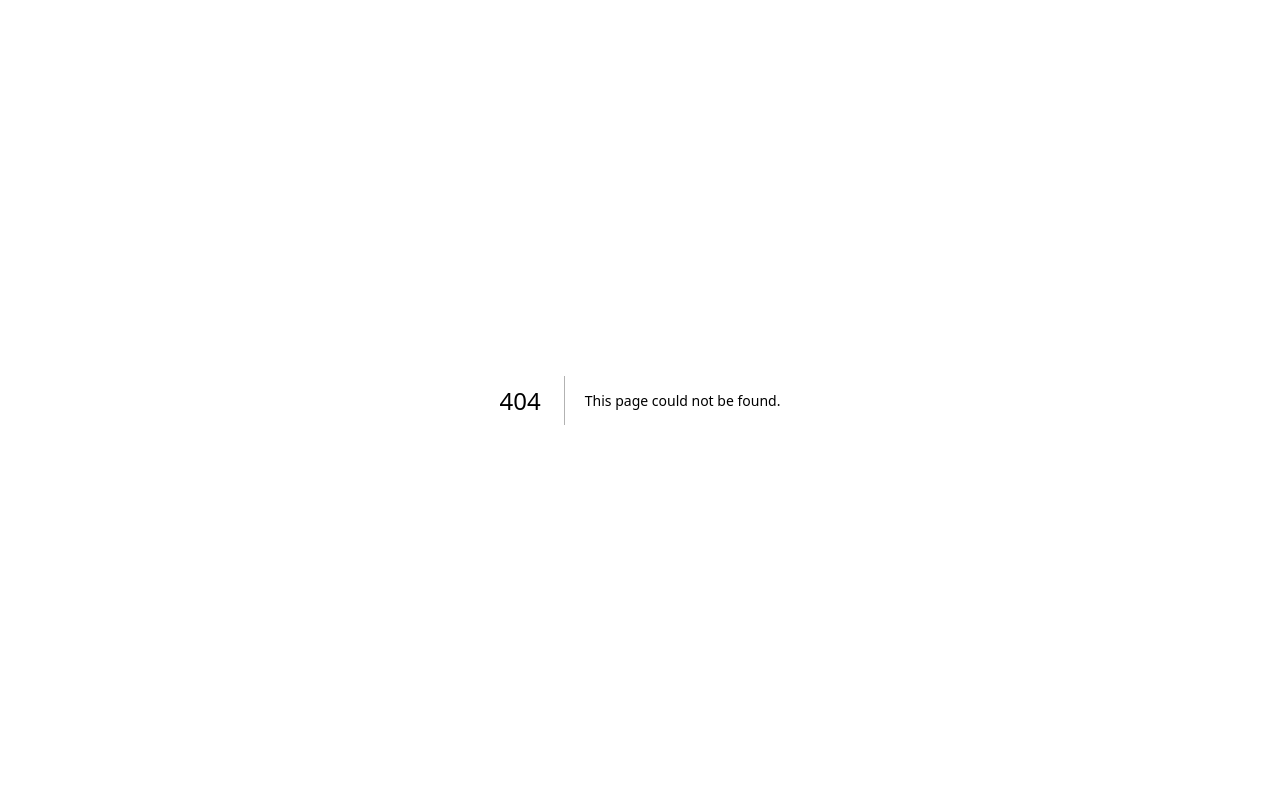
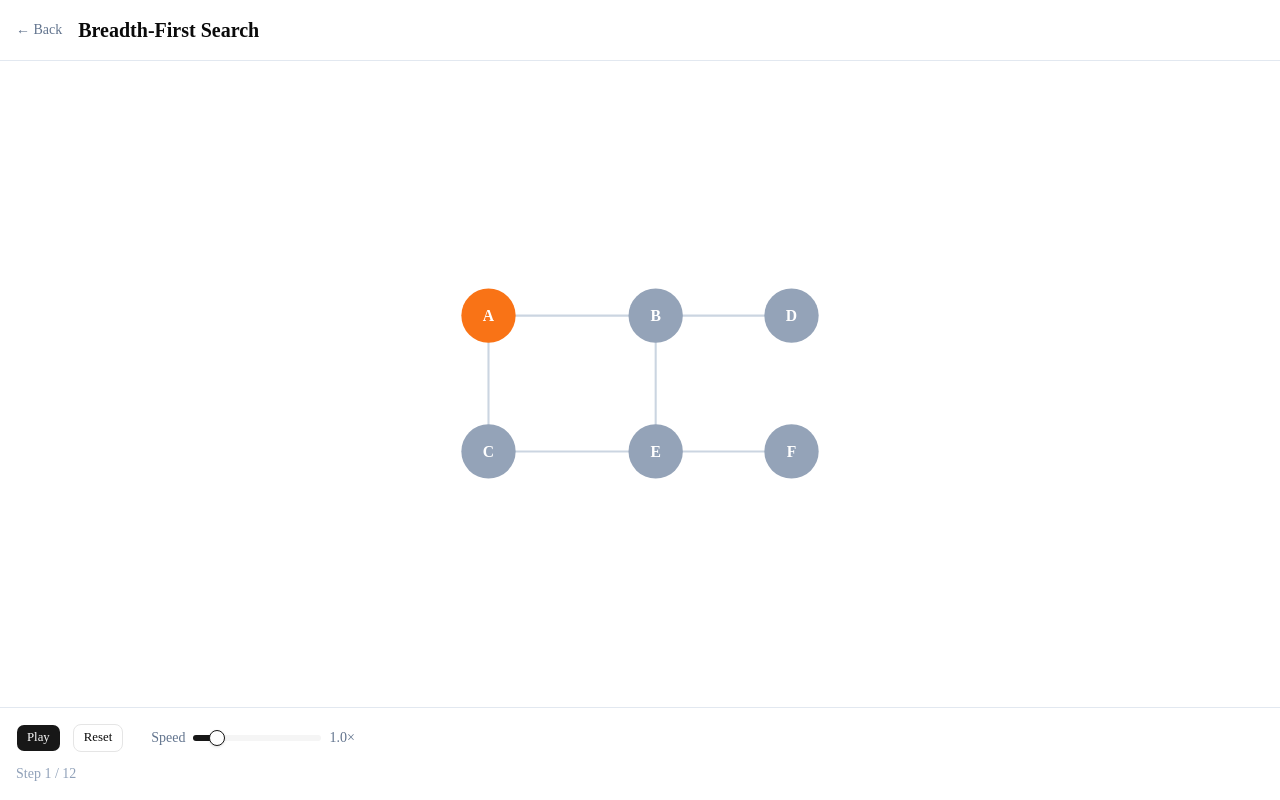
Before and after one commit to omarchouman/data-structures-and-algorithms, a Next.js app in the folder visualizer/: page /graph/bfs in a window 1280 px wide. Before the commit this address had no page. Built offline with nearby package versions, Linux system fonts and the light colour scheme.

Commit message:
[Addition] DSA Visualizer — Graph visualizer pages

```diff
--- /dev/null
+++ b/visualizer/app/graph/[algorithm]/page.tsx
@@ -0,0 +1,46 @@
+"use client";
+import { useParams } from "next/navigation";
+import Link from "next/link";
+import { useMemo } from "react";
+import { useAnimationPlayer } from "@/components/player/useAnimationPlayer";
+import { AnimationPlayer } from "@/components/player/AnimationPlayer";
+import { GraphVisualizer } from "@/components/visualizers/GraphVisualizer";
+import { generateBFSSteps, SAMPLE_GRAPH } from "@/lib/algorithms/graph/bfs";
+import { generateDFSSteps } from "@/lib/algorithms/graph/dfs";
+import { GraphStep } from "@/lib/types";
+
+const ALGORITHMS: Record<string, { label: string; generate: () => GraphStep[] }> = {
+  bfs: { label: "Breadth-First Search", generate: () => generateBFSSteps(SAMPLE_GRAPH, "A") },
+  dfs: { label: "Depth-First Search",   generate: () => generateDFSSteps(SAMPLE_GRAPH, "A") },
+};
+
+export default function GraphPage() {
+  const { algorithm } = useParams<{ algorithm: string }>();
+  const config = ALGORITHMS[algorithm];
+  const steps = useMemo(() => config?.generate() ?? [], [algorithm]);
+  const player = useAnimationPlayer(steps);
+
+  if (!config) return <div className="p-8 text-slate-500">Algorithm not found.</div>;
+
+  return (
+    <div className="flex flex-col min-h-screen">
+      <header className="flex items-center gap-4 p-4 border-b border-slate-200">
+        <Link href="/" className="text-sm text-slate-500 hover:text-slate-800">← Back</Link>
+        <h1 className="text-xl font-semibold">{config.label}</h1>
+      </header>
+      <main className="flex-1 flex items-center justify-center p-8">
+        <GraphVisualizer step={player.currentStep} />
+      </main>
+      <AnimationPlayer
+        index={player.index}
+        total={player.total}
+        playing={player.playing}
+        speedMs={player.speedMs}
+        onPlay={player.play}
+        onPause={player.pause}
+        onReset={player.reset}
+        onSpeedChange={player.setSpeedMs}
+      />
+    </div>
+  );
+}
```
